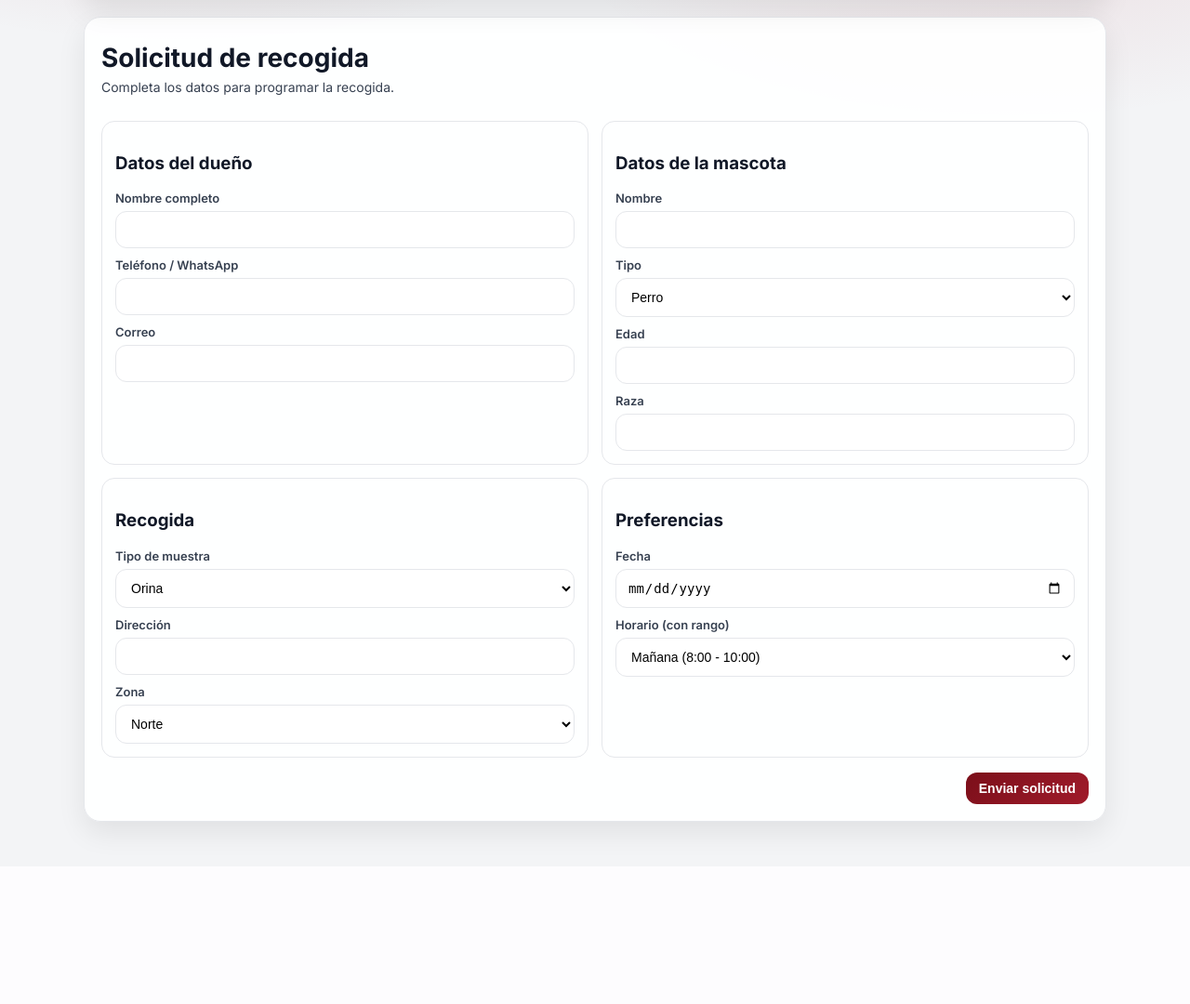
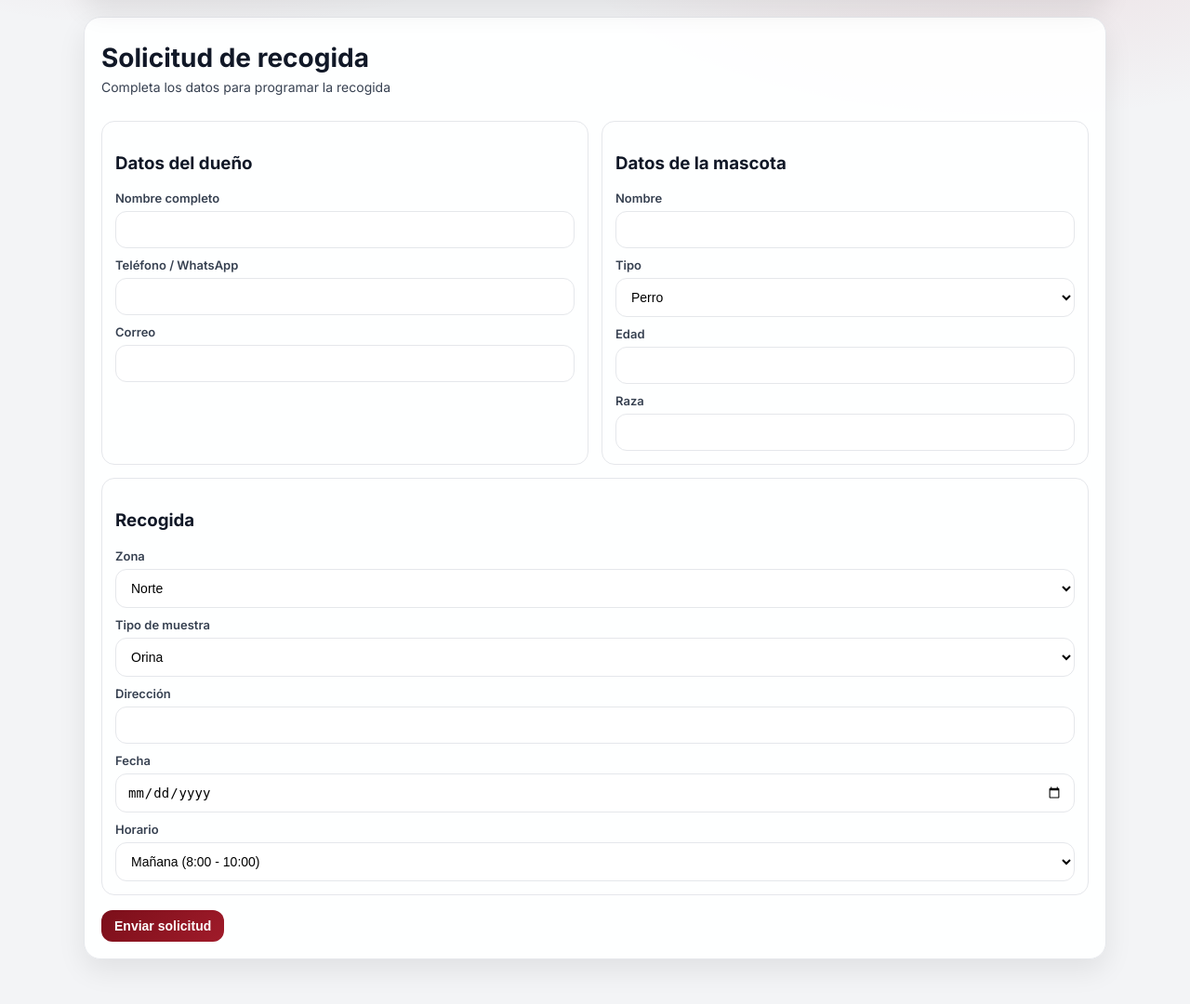
Before and after one commit to daniellascano811/laboratorio-veterinario, a Flask app: page / in a window 1280 px wide. Shown: the part 92-1172 px from the top of the page at 93% size. Before the commit the page ends 1003 px from the top, so only its background shows below. Run offline with Flask 3, Linux system fonts and the light colour scheme.

```diff
--- a/templates/formulario.html
+++ b/templates/formulario.html
@@ -1,19 +1,19 @@
 {% extends "base.html" %}
-{% set title = "Nueva solicitud" %}
+{% block content %}
 
-{% block content %}
 <div class="card">
   <div class="card-header">
     <h1>Solicitud de recogida</h1>
-    <p class="subtitle">Completa los datos para programar la recogida.</p>
+    <p class="subtitle">Completa los datos para programar la recogida</p>
   </div>
 
   <div class="card-body">
     <form method="POST" action="/solicitud">
+
       <div class="grid">
-
         <div class="section">
           <h3>Datos del dueño</h3>
+
           <label>Nombre completo</label>
           <input name="dueno_nombre" required>
 
@@ -21,71 +21,69 @@
           <input name="dueno_telefono" required>
 
           <label>Correo</label>
-          <input type="email" name="dueno_email">
+          <input name="dueno_email" type="email">
         </div>
 
         <div class="section">
           <h3>Datos de la mascota</h3>
+
           <label>Nombre</label>
           <input name="mascota_nombre" required>
 
           <label>Tipo</label>
-          <select name="mascota_tipo" required>
-            <option value="Perro">Perro</option>
-            <option value="Gato">Gato</option>
-            <option value="Otro">Otro</option>
+          <select name="mascota_tipo">
+            <option>Perro</option>
+            <option>Gato</option>
+            <option>Otro</option>
           </select>
 
           <label>Edad</label>
-          <input type="number" name="mascota_edad" min="0" max="50">
+          <input name="mascota_edad" type="number">
 
           <label>Raza</label>
           <input name="mascota_raza">
         </div>
+      </div>
 
-        <div class="section">
+      <div class="section" style="margin-top:14px;">
         <h3>Recogida</h3>
+
+        <label>Zona</label>
+        <select name="zona" required>
+          <option>Norte</option>
+          <option>Sur</option>
+          <option>Este</option>
+          <option>Oeste</option>
+        </select>
 
         <label>Tipo de muestra</label>
         <select name="muestra_tipo" required>
-            <option value="Orina">Orina</option>
-            <option value="Heces">Heces</option>
-            <option value="Sanguínea">Sanguínea</option>
+          <option>Orina</option>
+          <option>Heces</option>
+          <option>Sangre</option>
         </select>
 
         <label>Dirección</label>
         <input name="direccion" required>
 
-          <label>Zona</label>
-          <select name="zona" required>
-            <option value="Norte">Norte</option>
-            <option value="Sur">Sur</option>
-            <option value="Este">Este</option>
-            <option value="Oeste">Oeste</option>
+        <label>Fecha</label>
+        <input name="fecha" type="date" required>
+
+        <label>Horario</label>
+        <select name="horario">
+          <option>Mañana (8:00 - 10:00)</option>
+          <option>Mañana (10:00 - 12:00)</option>
+          <option>Tarde (1:00 - 3:00)</option>
+          <option>Tarde (3:00 - 5:00)</option>
         </select>
       </div>
 
-        <div class="section">
-          <h3>Preferencias</h3>
+      <button class="btn primary" style="margin-top:16px;">
+        Enviar solicitud
+      </button>
 
-          <label>Fecha</label>
-          <input type="date" name="fecha">
-
-          <label>Horario (con rango)</label>
-          <select name="horario" required>
-            <option value="Mañana (8:00 - 10:00)">Mañana (8:00 - 10:00)</option>
-            <option value="Mañana (10:00 - 12:00)">Mañana (10:00 - 12:00)</option>
-            <option value="Tarde (1:00 - 3:00)">Tarde (1:00 - 3:00)</option>
-            <option value="Tarde (3:00 - 5:00)">Tarde (3:00 - 5:00)</option>
-          </select>
-        </div>
-
-      </div>
-
-      <div style="margin-top:16px; text-align:right;">
-        <button class="btn primary" type="submit">Enviar solicitud</button>
-      </div>
     </form>
   </div>
 </div>
+
 {% endblock %}
```
Lines whose indentation alone changed are shown as unchanged.
